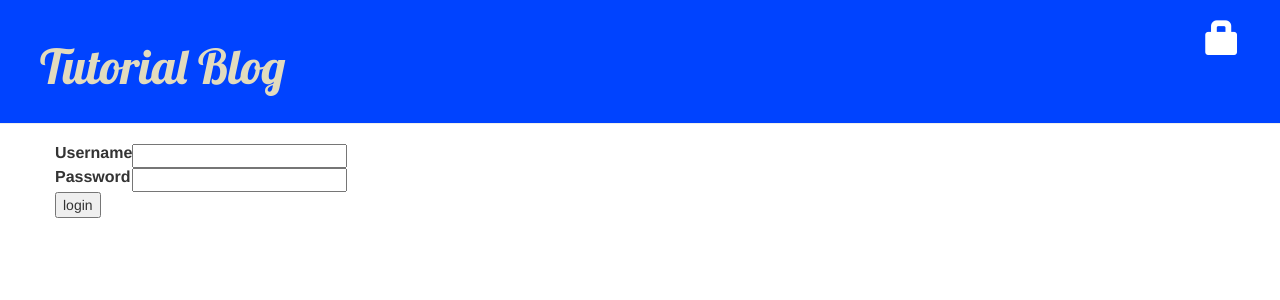
After one commit to 5d3gr33s/my-first-blog, a Django app: template blog/templates/registration/login.html in a window 1280 px wide. The commit adds this page. Shown: the top 300 px of the page. Run offline with Django 3.2, Linux system fonts and the light colour scheme; the template is opened without the code that fills it, so the values that code supplies are empty, except form fields; tables that the repository leaves empty hold one stand-in row (values such as "Sample post"); form fields are guessed from the names that the template uses; some libraries are stand-ins or nearby versions.

Commit message:
Login/Logout button and links added

```diff
--- a/blog/templates/blog/base.html
+++ b/blog/templates/blog/base.html
@@ -12,6 +12,9 @@
 {% if user.is_authenticated %}
             <a href="{% url 'post_new' %}" class="top-menu"><span class="glyphicon glyphicon-plus"></span></a>
             <a href="{% url 'post_draft_list' %}" class="top-menu"><span class="glyphicon glyphicon-edit"></span></a>
+             <p class="top-menu">Hello {{ user.username }} <small>(<a href="{% url 'logout' %}">Log out</a>)</small></p>
+{% else %}
+            <a href="{% url 'login' %}" class="top-menu"><span class="glyphicon glyphicon-lock"></span></a>
 {% endif %}
             <h1><a href="/">Tutorial Blog</a></h1>
         </div>
--- /dev/null
+++ b/blog/templates/registration/login.html
@@ -0,0 +1,24 @@
+{% extends "blog/base.html" %}
+
+{% block content %}
+    {% if form.errors %}
+        <p>Your username and password didn't match. Please try again.</p>
+    {% endif %}
+
+    <form method="post" action="{% url 'login' %}">
+    {% csrf_token %}
+        <table>
+        <tr>
+            <td>{{ form.username.label_tag }}</td>
+            <td>{{ form.username }}</td>
+        </tr>
+        <tr>
+            <td>{{ form.password.label_tag }}</td>
+            <td>{{ form.password }}</td>
+        </tr>
+        </table>
+
+        <input type="submit" value="login" />
+        <input type="hidden" name="next" value="{{ next }}" />
+    </form>
+{% endblock %}
--- a/blog/views.py
+++ b/blog/views.py
@@ -4,6 +4,7 @@ from django.utils import timezone
 from .models import Post
 from .forms import PostForm
 from django.shortcuts import render, get_object_or_404
+from django.contrib.auth.decorators import login_required
 
 def post_list(request):
     posts = Post.objects.filter(published_date__lte=timezone.now()).order_by('published_date')
@@ -13,6 +14,7 @@ def post_detail(request, pk):
     post = get_object_or_404(Post, pk=pk)
     return render(request, 'blog/post_detail.html', {'post': post})
 
+@login_required
 def post_new(request):
     if request.method == "POST":
             form = PostForm(request.POST)
@@ -25,6 +27,7 @@ def post_new(request):
             form = PostForm()
     return render(request, 'blog/post_edit.html', {'form': form})
 
+@login_required
 def post_edit(request, pk):
     post = get_object_or_404(Post, pk=pk)
     if request.method == "POST":
@@ -38,15 +41,18 @@ def post_edit(request, pk):
         form = PostForm(instance=post)
     return render(request, 'blog/post_edit.html', {'form': form})
 
+@login_required
 def post_draft_list(request):
     posts = Post.objects.filter(published_date__isnull=True).order_by('created_date')
     return render(request, 'blog/post_draft_list.html', {'posts': posts})
 
+@login_required
 def post_publish(request, pk):
     post = get_object_or_404(Post, pk=pk)
     post.publish()
     return redirect('post_detail', pk=pk)
 
+@login_required
 def post_remove(request, pk):
     post = get_object_or_404(Post, pk=pk)
     post.delete()
--- a/mysite/settings.py
+++ b/mysite/settings.py
@@ -120,3 +120,5 @@ USE_TZ = True
 
 STATIC_URL = '/static/'
 STATIC_ROOT = os.path.join(BASE_DIR, 'static')
+
+LOGIN_REDIRECT_URL = '/'
--- a/mysite/urls.py
+++ b/mysite/urls.py
@@ -15,8 +15,12 @@ Including another URLconf
 """
 from django.contrib import admin
 from django.urls import path, include
+from django.conf.urls import include, url
+from django.contrib.auth import views
 
 urlpatterns = [
     path('admin/', admin.site.urls),
+    #path('accounts/login/', views.login, name='login'),
+    path('accounts/', include('django.contrib.auth.urls')),
     path('', include('blog.urls')),
 ]
```
